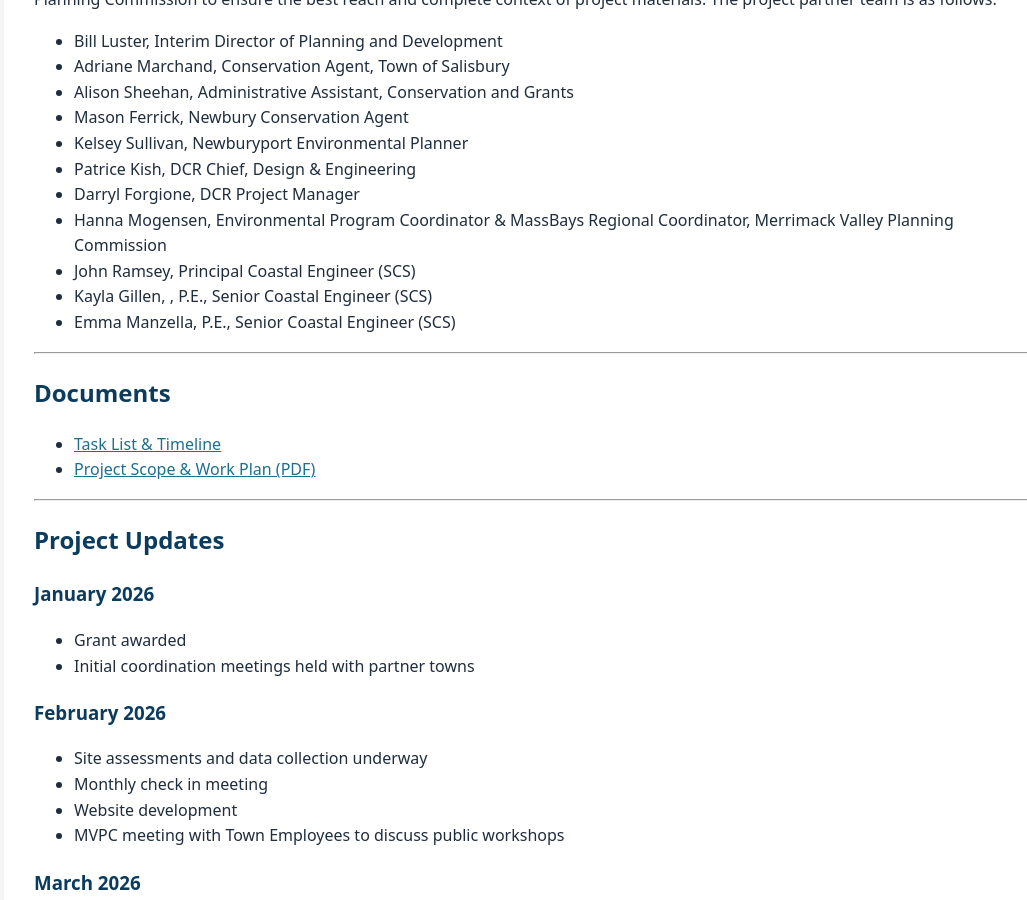
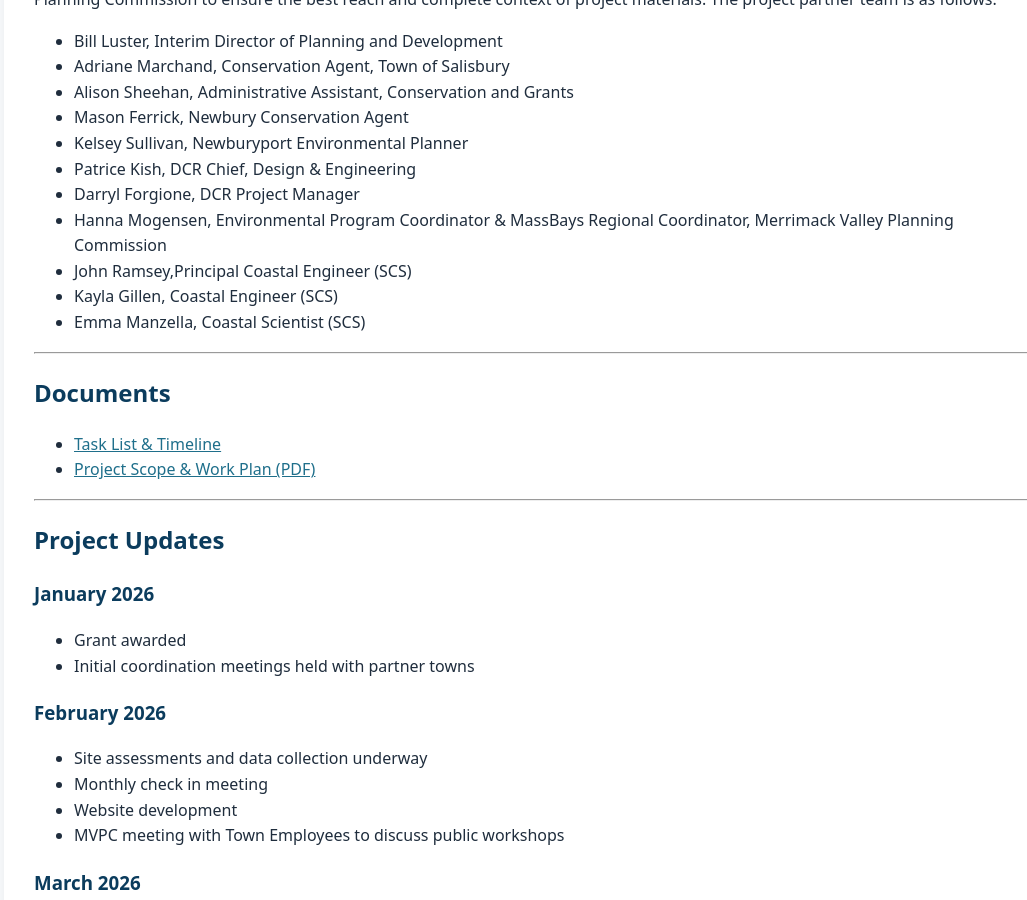
Before and after one commit to MAMRBAGOV/mamrba.gov, a Jekyll site: the page built from czm-grant.md, in a window 1280 px wide and 900 px high, scrolled down 1512 px. Shown: the whole window, without its empty margins (106-1133 px from the left). Built offline with Jekyll 4.4.1, drawn with Linux system fonts in a browser that asks for light colours.

Commit message:
Revise titles for coastal engineering team in czm-grant.md
Updated titles for coastal engineering team members.

```diff
--- a/czm-grant.md
+++ b/czm-grant.md
@@ -39,9 +39,9 @@ The project exemplifies local and regional partnerships by bringing together thr
 - Patrice Kish, DCR Chief, Design & Engineering
 - Darryl Forgione, DCR Project Manager
 - Hanna Mogensen, Environmental Program Coordinator & MassBays Regional Coordinator, Merrimack Valley Planning Commission
-- John Ramsey, Principal Coastal Engineer (SCS)
-- Kayla Gillen, , P.E., Senior Coastal Engineer (SCS)
-- Emma Manzella, P.E., Senior Coastal Engineer (SCS)
+- John Ramsey,Principal Coastal Engineer (SCS)
+- Kayla Gillen, Coastal Engineer (SCS)
+- Emma Manzella, Coastal Scientist (SCS)
 
 ---
 
```
